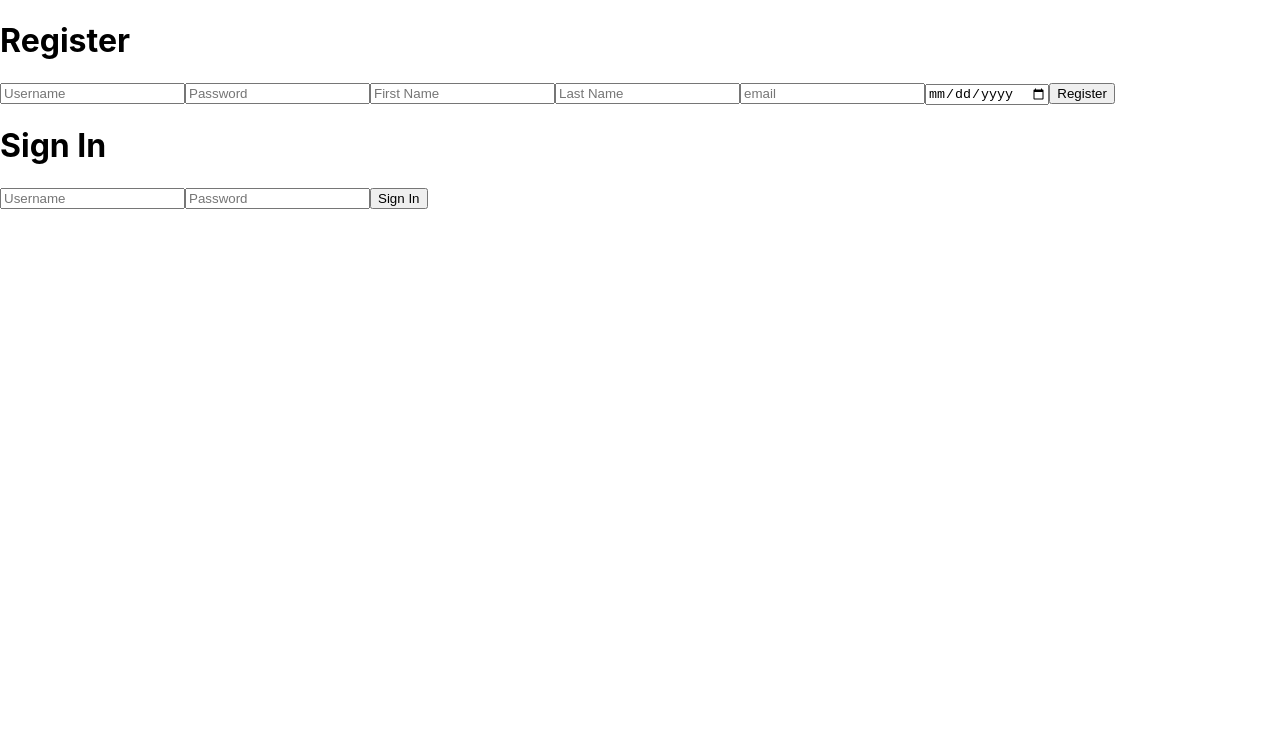
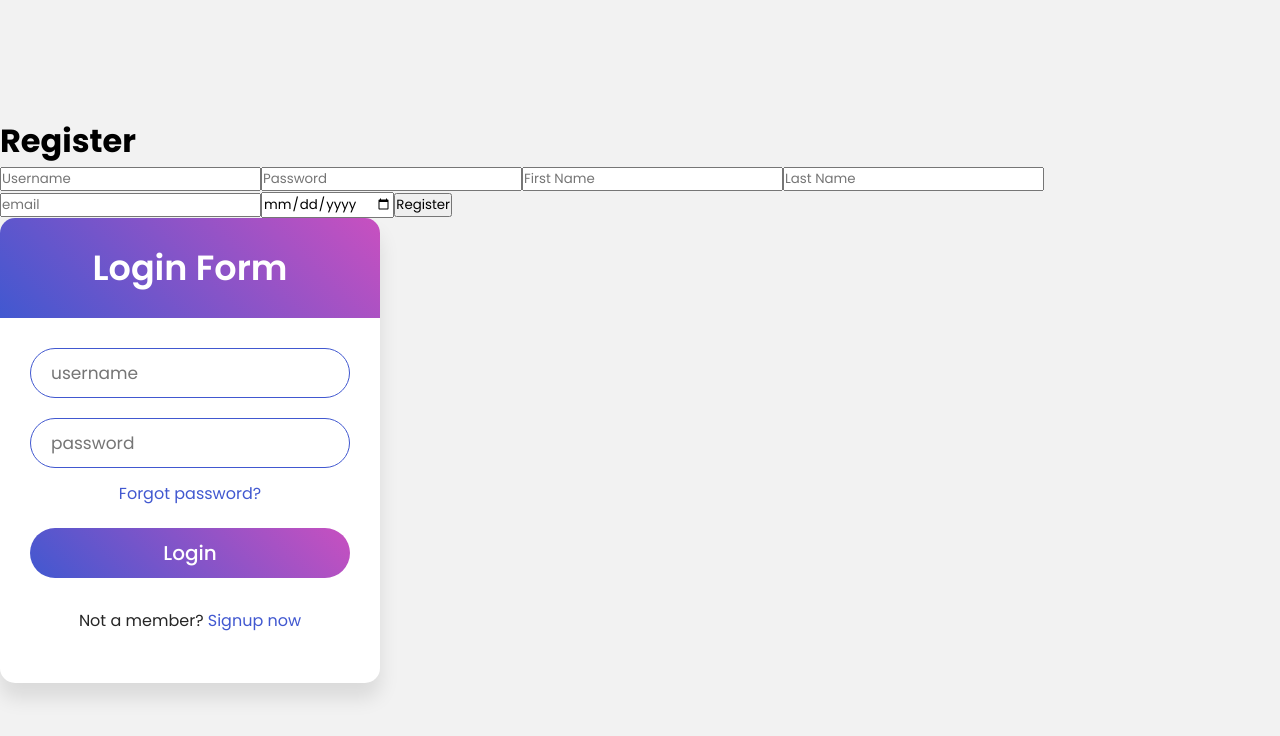
Before and after one commit to alitariqq/SDAProject, a React (Create React App) app in the folder frontend/frontend/: page / in a window 1280 px wide. Shown: the top 736 px of the page. Built offline with nearby package versions, Linux system fonts and the light colour scheme.

Commit message:
frontend signup page added

```diff
--- /dev/null
+++ b/frontend/frontend/src/components/SignIn.css
@@ -0,0 +1,131 @@
+@import url('https://fonts.googleapis.com/css?family=Poppins:400,500,600,700&display=swap');
+*{
+  margin: 0;
+  padding: 0;
+  box-sizing: border-box;
+  font-family: 'Poppins', sans-serif;
+}
+html,body{
+  display: grid;
+  height: 100%;
+  width: 100%;
+  place-items: center;
+  background: #f2f2f2;
+  /* background: linear-gradient(-135deg, #c850c0, #4158d0); */
+}
+::selection{
+  background: #4158d0;
+  color: #fff;
+}
+.wrapper{
+  width: 380px;
+  background: #fff;
+  border-radius: 15px;
+  box-shadow: 0px 15px 20px rgba(0,0,0,0.1);
+}
+.wrapper .title{
+  font-size: 35px;
+  font-weight: 600;
+  text-align: center;
+  line-height: 100px;
+  color: #fff;
+  user-select: none;
+  border-radius: 15px 15px 0 0;
+  background: linear-gradient(-135deg, #c850c0, #4158d0);
+}
+.wrapper form{
+  padding: 10px 30px 50px 30px;
+}
+.wrapper form .field{
+  height: 50px;
+  width: 100%;
+  margin-top: 20px;
+  position: relative;
+}
+.wrapper form .field input{
+  height: 100%;
+  width: 100%;
+  outline: none;
+  font-size: 17px;
+  padding-left: 20px;
+  border: 1px solid lightgrey;
+  border-radius: 25px;
+  transition: all 0.3s ease;
+}
+.wrapper form .field input:focus,
+form .field input:valid{
+  border-color: #4158d0;
+}
+.wrapper form .field label{
+  position: absolute;
+  top: 50%;
+  left: 20px;
+  color: #999999;
+  font-weight: 400;
+  font-size: 17px;
+  pointer-events: none;
+  transform: translateY(-50%);
+  transition: all 0.3s ease;
+}
+form .field input:focus ~ label,
+form .field input:valid ~ label{
+  top: 0%;
+  font-size: 16px;
+  color: #4158d0;
+  background: #fff;
+  transform: translateY(-50%);
+}
+form .content{
+  display: flex;
+  width: 100%;
+  height: 50px;
+  font-size: 16px;
+  align-items: center;
+  justify-content: space-around;
+}
+form .content .checkbox{
+  display: flex;
+  align-items: center;
+  justify-content: center;
+}
+form .content input{
+  width: 15px;
+  height: 15px;
+  background: red;
+}
+form .content label{
+  color: #262626;
+  user-select: none;
+  padding-left: 5px;
+}
+form .content .pass-link{
+  color: "";
+}
+form .field input[type="submit"]{
+  color: #fff;
+  border: none;
+  padding-left: 0;
+  margin-top: -10px;
+  font-size: 20px;
+  font-weight: 500;
+  cursor: pointer;
+  background: linear-gradient(-135deg, #c850c0, #4158d0);
+  transition: all 0.3s ease;
+}
+form .field input[type="submit"]:active{
+  transform: scale(0.95);
+}
+form .signup-link{
+  color: #262626;
+  margin-top: 20px;
+  text-align: center;
+}
+form .pass-link a,
+form .signup-link a{
+  color: #4158d0;
+  text-decoration: none;
+}
+form .pass-link a:hover,
+form .signup-link a:hover{
+  text-decoration: underline;
+}
--- a/frontend/frontend/src/components/SignIn.js
+++ b/frontend/frontend/src/components/SignIn.js
@@ -1,5 +1,6 @@
 import React, { useState } from 'react';
 import axios from 'axios';
+import './SignIn.css'
 
 const SignIn = ({ setLoggedInUser }) => {
     const [username, setUsername] = useState('');
@@ -17,24 +18,44 @@
     };
 
     return (
-        <div>
-            <h1>Sign In</h1>
+        <div class="wrapper">
+<div class="title">
+   Login Form
+</div>
 <form onSubmit={handleSignIn}>
+   <div class="field">
       <input
       type="text"
-                    placeholder="Username"
+      placeholder="username"
       value={username}
       onChange={(e) => setUsername(e.target.value)}
+
        />
+
+
+   </div>
+   <div class="field">
       <input
       type="password"
-                    placeholder="Password"
+      placeholder= 'password'
       value={password}
-                    onChange={(e) => setPassword(e.target.value)}
+      onChange={(e)=>setPassword(e.target.value)}
       />
-                <button type="submit">Sign In</button>
+
+   </div>
+   <div class="content">
+      <div class="pass-link">
+         <a href="#">Forgot password?</a>
+      </div>
+   </div>
+   <div class="field">
+      <input type="submit" value="Login" />
+
+   </div>
+   <div class="signup-link">
+      Not a member? <a href="#">Signup now</a>
+   </div>
 </form>
-            <p>{message}</p>
 </div>
     );
 };
```
Also changed, not shown: 2 other files (tests, documents, lock files or other folders). Lines whose indentation alone changed are shown as unchanged.
